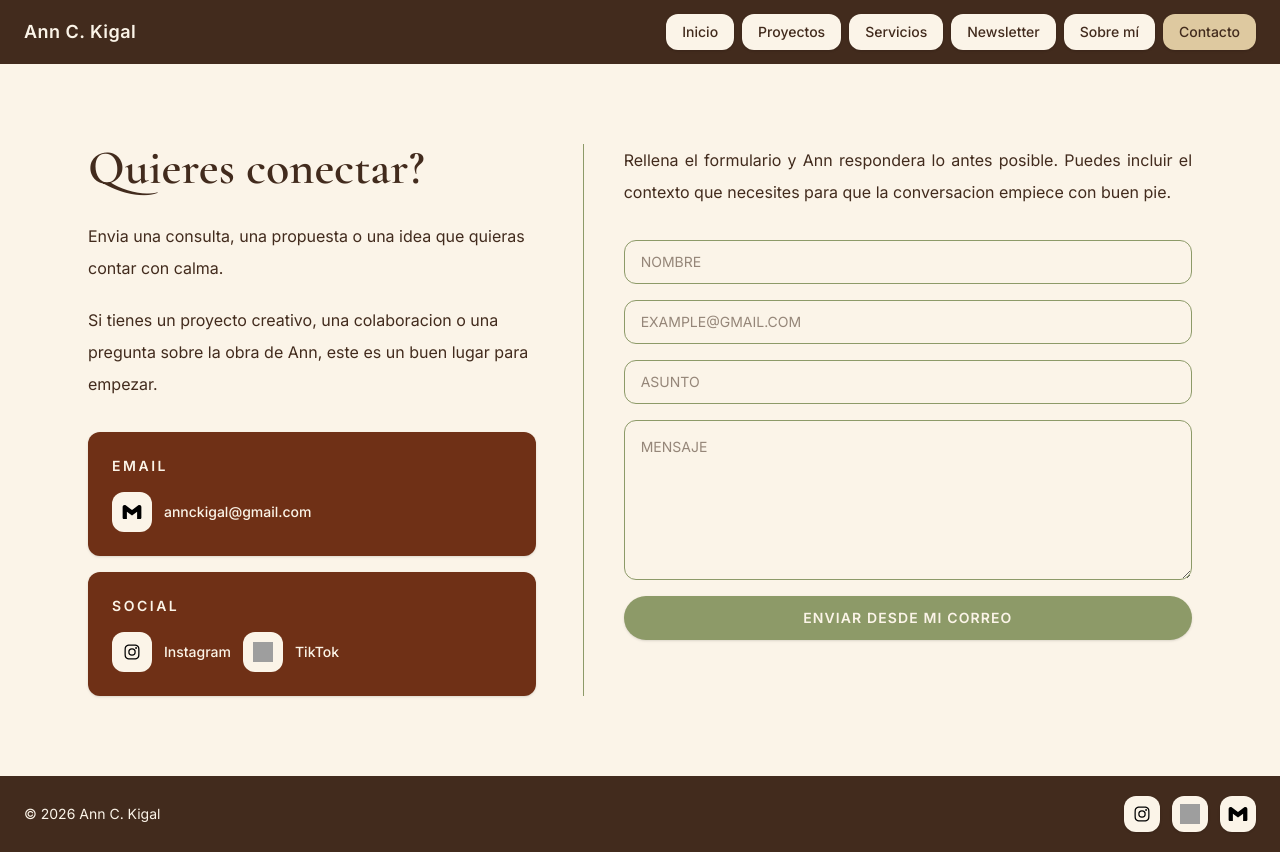
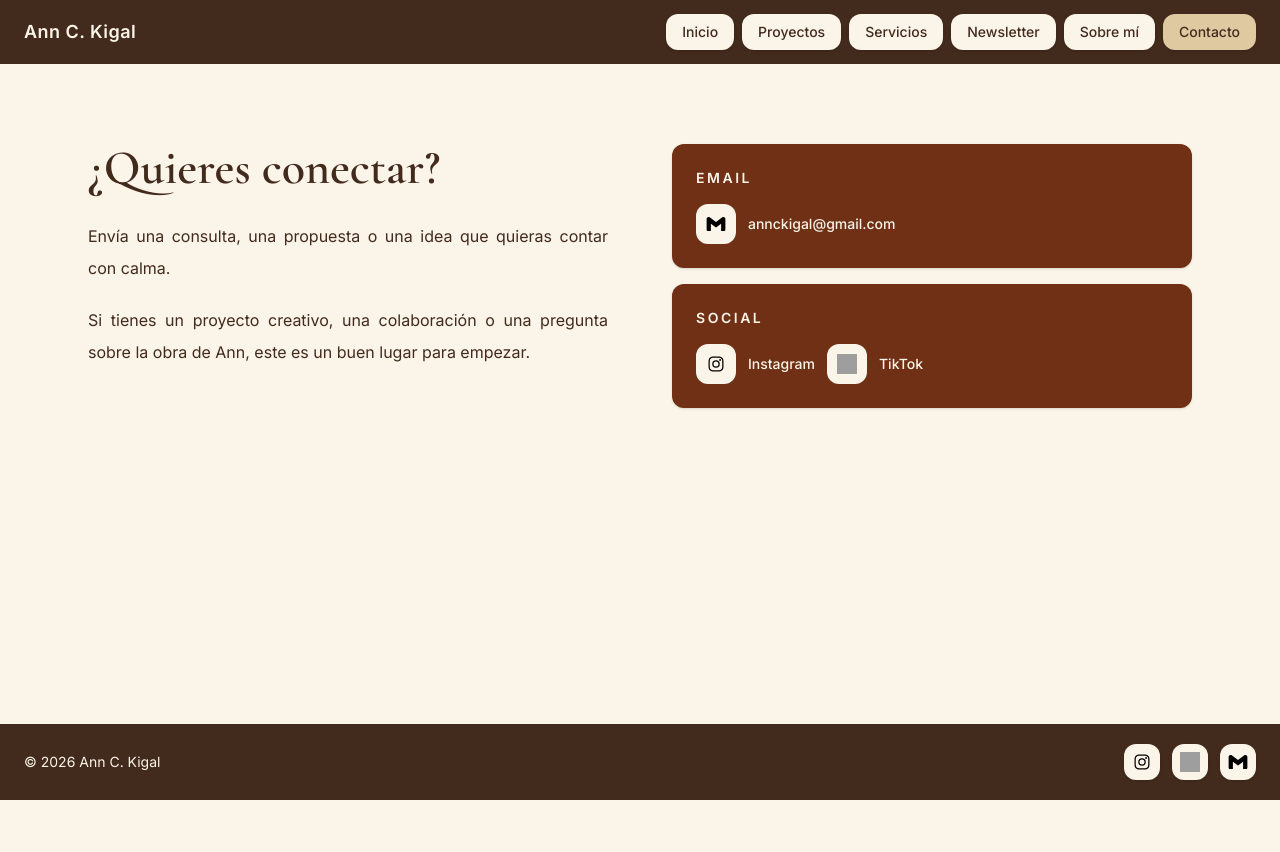
Before and after one commit to LauraLlamass/ann_kigal, a Next.js app: page /contact in a window 1280 px wide. After the commit the page ends 800 px from the top, so only its background shows below. Built offline with nearby package versions, Linux system fonts and the light colour scheme; grey boxes are pictures that could not be loaded.

Commit message:
style: reorganize contact page layout

```diff
--- a/app/contact/page.tsx
+++ b/app/contact/page.tsx
@@ -1,13 +1,10 @@
 import ContactDetails from "@/components/contact/ContactDetails";
-import ContactForm from "@/components/contact/ContactForm";
 
 export default function ContactPage() {
   return (
     <section className="bg-paper text-ink">
-      <div className="mx-auto grid max-w-6xl gap-10 px-6 py-16 md:grid-cols-[0.8fr_1px_1fr] lg:py-20">
+      <div className="mx-auto max-w-6xl px-6 py-16 lg:py-20">
         <ContactDetails />
-        <div className="hidden bg-line md:block" />
-        <ContactForm />
       </div>
     </section>
   );
--- a/src/components/contact/ContactDetails.tsx
+++ b/src/components/contact/ContactDetails.tsx
@@ -16,22 +16,24 @@ const contactHref = `mailto:${contactEmail}`;
 
 export default function ContactDetails() {
   return (
-    <div>
+    <div className="grid w-full items-start gap-10 md:grid-cols-2 lg:gap-16">
+      <div className="text-left">
         <h1 className="text-4xl font-semibold text-ink sm:text-5xl">
-        Quieres conectar?
+          ¿Quieres conectar?
         </h1>
-      <div className="mt-7 max-w-md space-y-5 text-base leading-8 text-ink">
+        <div className="mt-7 space-y-5 text-justify text-base leading-8 text-ink">
           <p>
-          Envia una consulta, una propuesta o una idea que quieras contar con
+            Envía una consulta, una propuesta o una idea que quieras contar con
             calma.
           </p>
           <p>
-          Si tienes un proyecto creativo, una colaboracion o una pregunta sobre
-          la obra de Ann, este es un buen lugar para empezar.
+            Si tienes un proyecto creativo, una colaboración o una pregunta
+            sobre la obra de Ann, este es un buen lugar para empezar.
           </p>
         </div>
+      </div>
 
-      <div className="mt-8 grid max-w-md gap-4 text-sm">
+      <div className="grid gap-4 text-left text-sm">
         <div className="w-full rounded-xl bg-clay p-6 text-paper shadow-sm">
           <p className="font-semibold uppercase tracking-[0.18em] text-paper">
             Email
```
Lines whose indentation alone changed are shown as unchanged.
